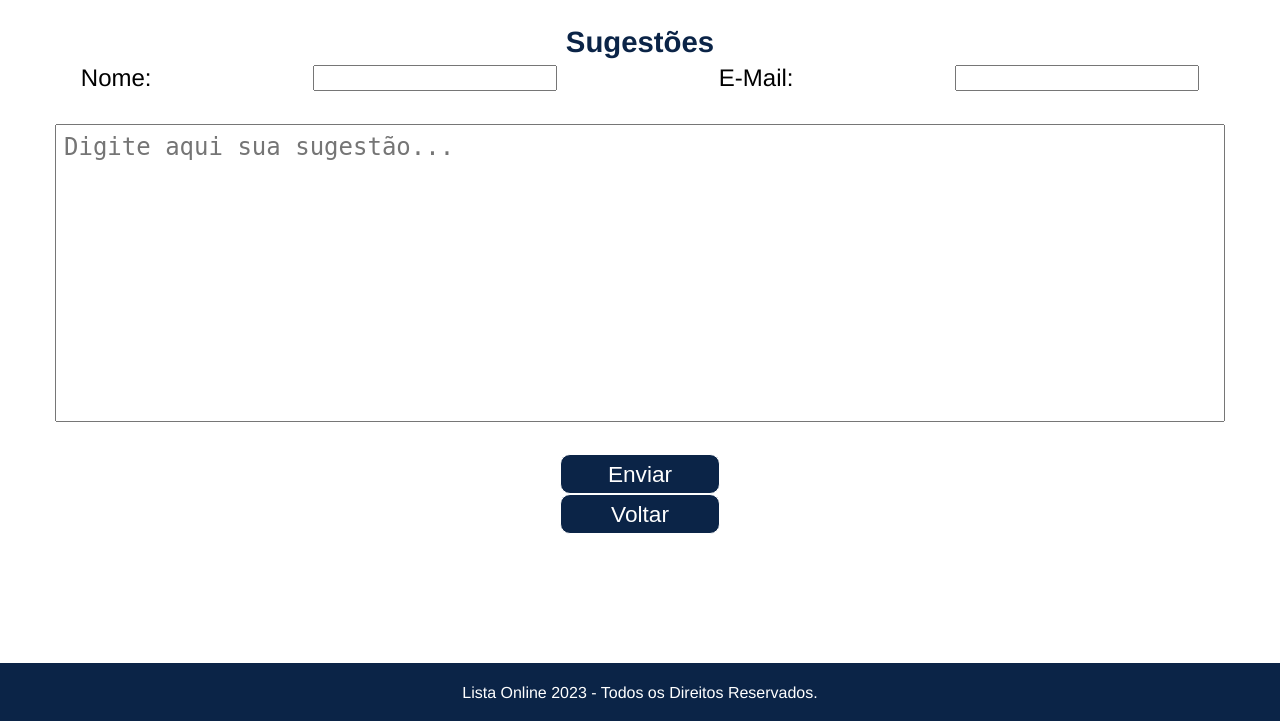
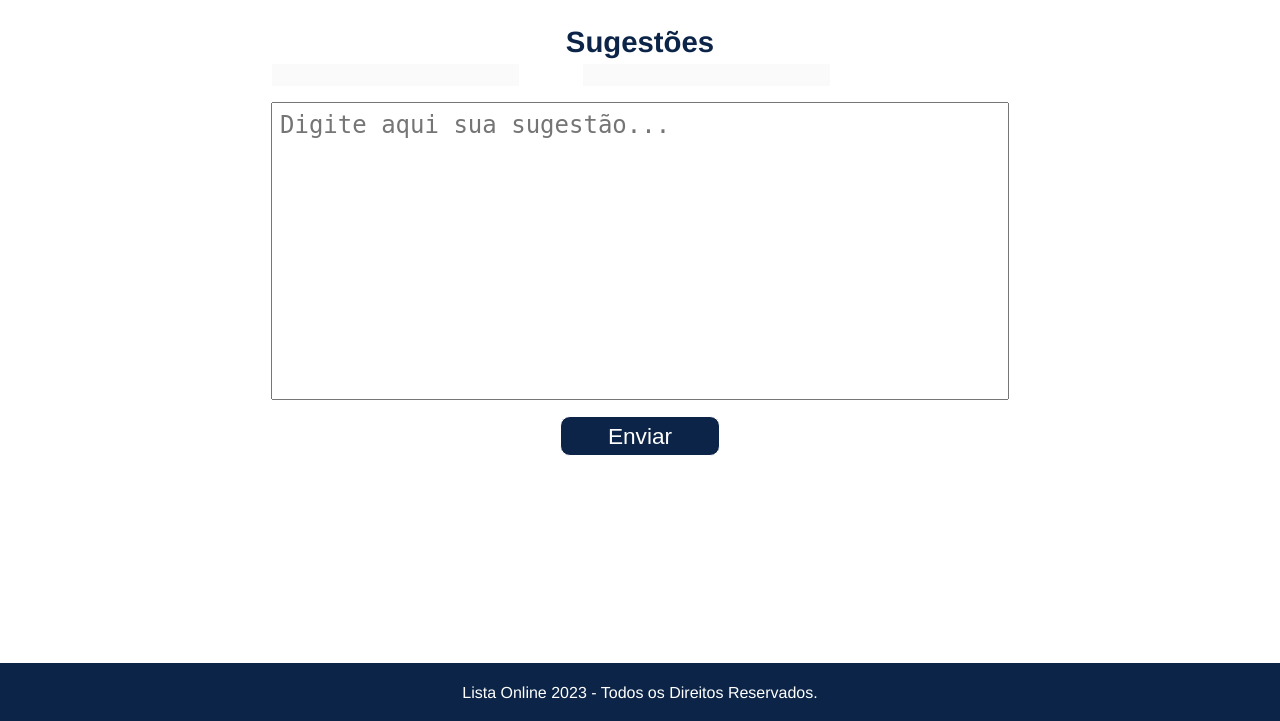
Before and after one commit to marcelo-belotto/lista-online, a PHP site: page /view/sugestoes/sugestoes.html in a window 1280 px wide. Shown: the part 159-880 px from the top of the page. Run offline with PHP 8.4, Linux system fonts and the light colour scheme.

Commit message:
Melhorado pagina de ssugestões

```diff
--- a/listaonline/view/sugestoes/sugestoes.css
+++ b/listaonline/view/sugestoes/sugestoes.css
@@ -11,14 +11,13 @@ form{
   display: flex;
   flex-wrap: wrap;
   width: 100%;
-  align-items: center;
-  justify-content: space-around;
 }
 
 #txtnome,
 #txtemail{
-  width: 15rem;
+  margin: 0 1.5rem;
   font-size: 1.2rem;
+  border: none;
 }
 
 label{
@@ -29,7 +28,7 @@ label{
   resize: none;
   font-size: 1.5rem;
   width: 90%;
-  margin: 2rem;
+  margin: 1rem;
   padding: 0.5rem;
 }
 
@@ -43,3 +42,22 @@ label{
     font-size: 17pt;
     border-radius: 10px;
 }
+
+@media screen and (min-width:800px) {
+  main{
+    width: 800px;
+    margin: auto;
+  }
+  .input-usuario{
+    display: flex;
+    justify-content: baseline;
+  }
+
+  #txtnome,
+  #txtemail{
+    margin: 0 2rem;
+    font-size: 1.2rem;
+    border: none;
+  }
+
+}
--- a/listaonline/view/sugestoes/sugestoes.html
+++ b/listaonline/view/sugestoes/sugestoes.html
@@ -24,12 +24,11 @@
   <form action="sugestoes.php" method="POST">
     <label for="sugestao"><h1>Sugestões</h1></label>
     <div class="input-usuario">
-      <label for="nome">Nome: </label><input type="text" name="nome" id="txtnome">
-      <label for="email">E-Mail: </label><input type="email" name="email" id="txtemail">
+      <input type="text" name="nome" id="txtnome" disabled>
+      <input type="email" name="email" id="txtemail" disabled>
     </div>
     <textarea name="sugestao" id="sugestao" cols="30" rows="10" placeholder="Digite aqui sua sugestão..." ></textarea>
-    <input type="submit" class="btn-form" value="Enviar">
-    <input type="button" class="btn-form"value="Voltar" onclick="window.history.back()">
+    <input type="submit" class="btn-form" value="Enviar" onclick="enviar()">
   </form>
 </main>
 <footer class="rodape">
@@ -37,10 +36,6 @@
       <p class="rodape__texto"></p>
   </div>
 </footer>
-<script>
-  let data = new Date();
-  data = data.getFullYear();
-  document.querySelector(".rodape__texto").innerHTML = `Lista Online ${data} - Todos os Direitos Reservados.`;
-</script>
+<script src="sugestoes.js"></script>
 </body>
 </html>
--- /dev/null
+++ b/listaonline/view/sugestoes/sugestoes.js
@@ -0,0 +1,13 @@
+let pars = new URLSearchParams(document.location.search);
+document.querySelector('#txtnome').value = pars.get('nome');
+document.querySelector('#txtemail').value = pars.get('email');
+let data = new Date();
+let ano = data.getFullYear();
+document.querySelector(".rodape__texto").innerHTML = `Lista Online ${ano} - Todos os Direitos Reservados.`;
+let dataFormatada = data.toLocaleDateString();
+
+function enviar(){
+  document.querySelector('#txtnome').value += ` - ${dataFormatada}`;
+  document.querySelector('#txtnome').disabled = false;
+  document.querySelector('#txtemail').disabled = false;
+}
--- a/listaonline/view/sugestoes/sugestoes.php
+++ b/listaonline/view/sugestoes/sugestoes.php
@@ -1,5 +1,4 @@
 <?php
-
 if ($_SERVER["REQUEST_METHOD"] == "POST") {
   $nome = $_POST['nome'];
   $email = $_POST['email'];
```
